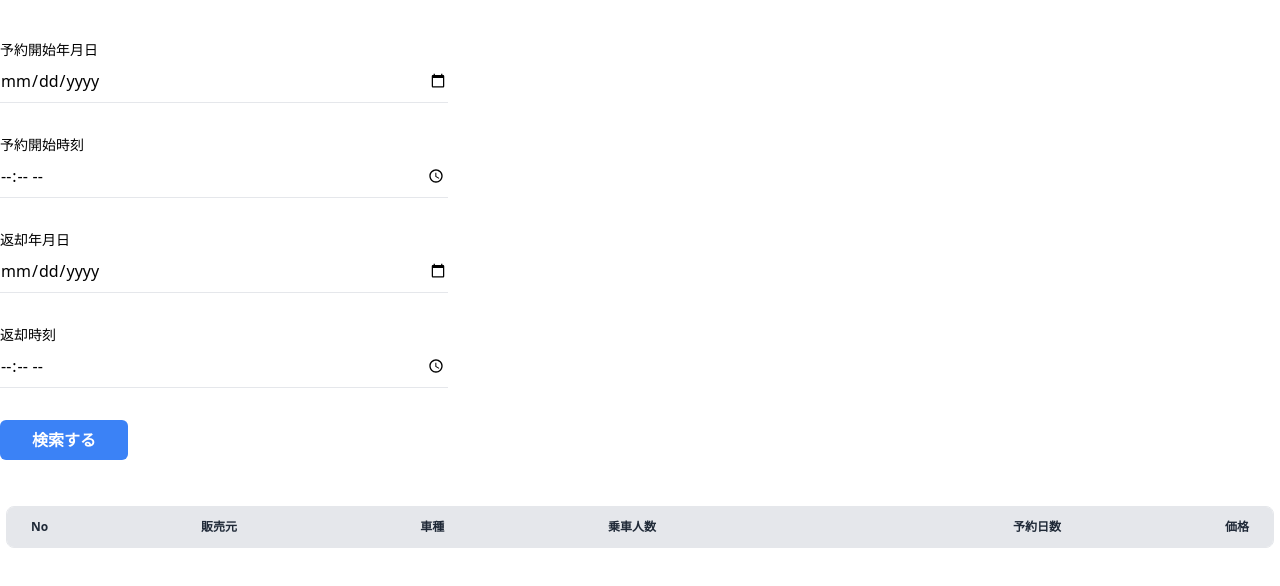
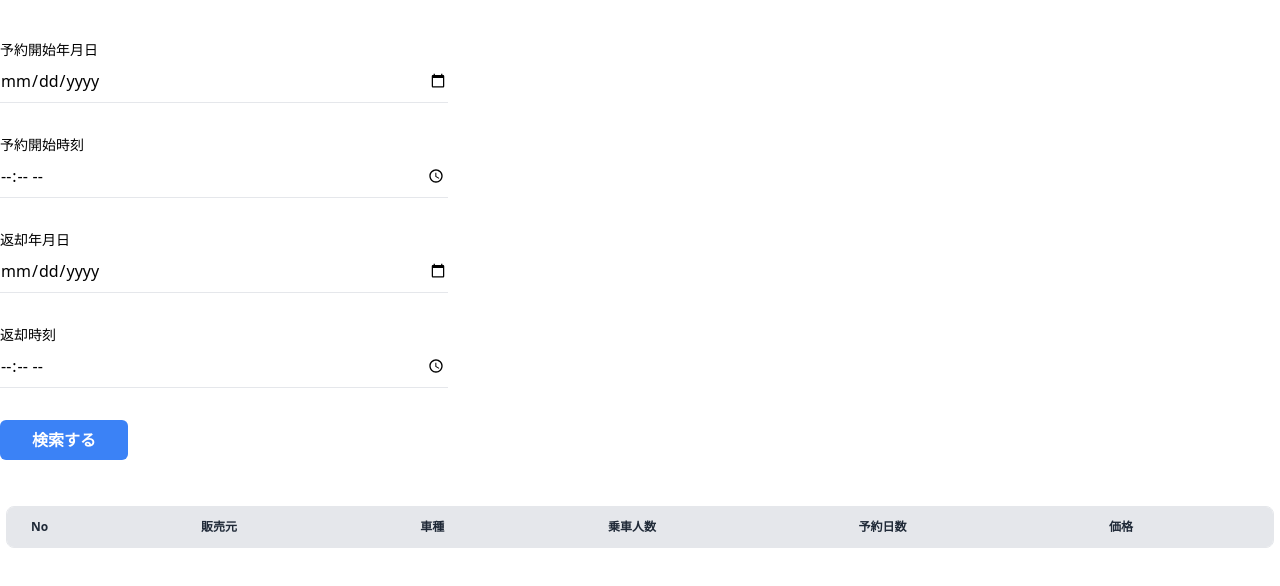
Before and after one commit to ReoIto/entacar-price-searcher-frontend, a Next.js app: page / in a window 1280 px wide. Shown: the top 586 px of the page. Built offline with nearby package versions, Linux system fonts and the light colour scheme.

Commit message:
リファクタリング

```diff
--- a/components/DateTimeInput.js
+++ b/components/DateTimeInput.js
@@ -33,7 +33,7 @@ export default function DateTimeInput({
     ];
 
     return hours.map((hour) => {
-      return <option value={`${hour}:00`} />;
+      return <option value={`${hour}:00`} key={`option-${hour}`} />;
     });
   }
 
--- a/components/TableHeader.js
+++ b/components/TableHeader.js
@@ -1,45 +1,28 @@
 import React from "react";
 
 export default function TableHeader() {
+  const headerColumns = [
+    "No",
+    "販売元",
+    "車種",
+    "乗車人数",
+    "予約日数",
+    "価格",
+  ];
+
   return (
     <thead className=" bg-gray-200">
       <tr>
-        <th
-          scope="col"
-          className="px-6 py-3 text-xs font-bold text-left text-gray-800"
-        >
-          No
-        </th>
-        <th
-          scope="col"
-          className="px-6 py-3 text-xs font-bold text-left text-gray-800"
-        >
-          販売元
-        </th>
-        <th
-          scope="col"
-          className="px-6 py-3 text-xs font-bold text-left text-gray-800"
-        >
-          車種
-        </th>
-        <th
-          scope="col"
-          className="px-6 py-3 text-xs font-bold text-left text-gray-800"
-        >
-          乗車人数
-        </th>
-        <th
-          scope="col"
-          className="px-6 py-3 text-xs font-bold text-right text-gray-800"
-        >
-          予約日数
-        </th>
-        <th
-          scope="col"
-          className="px-6 py-3 text-xs font-bold text-right text-gray-800"
-        >
-          価格
-        </th>
+        {headerColumns.map((col) => {
+          return (
+            <th
+              scope="col"
+              className="px-6 py-3 text-xs font-bold text-left text-gray-800"
+            >
+              {col}
+            </th>
+          );
+        })}
       </tr>
     </thead>
   );
```
